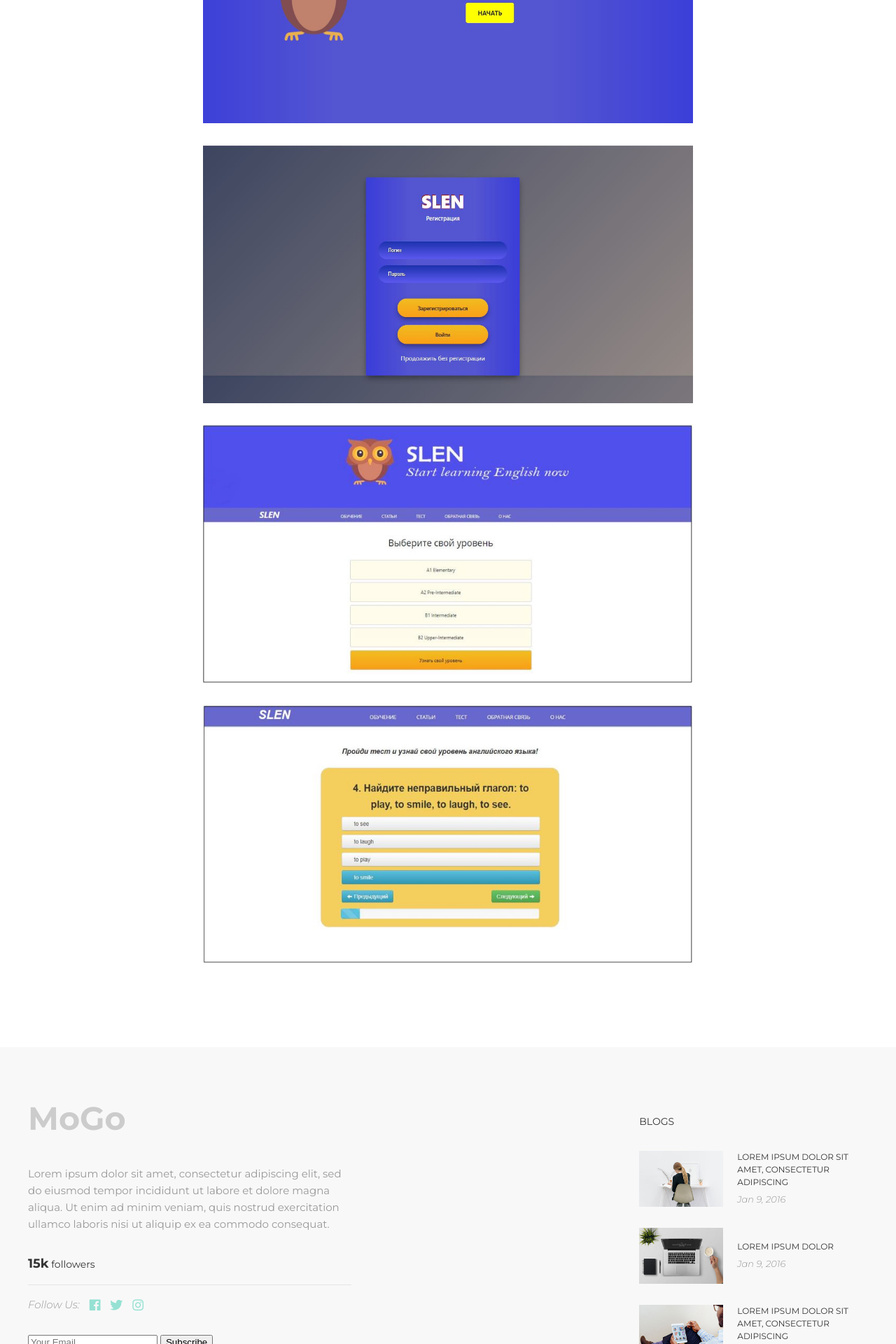
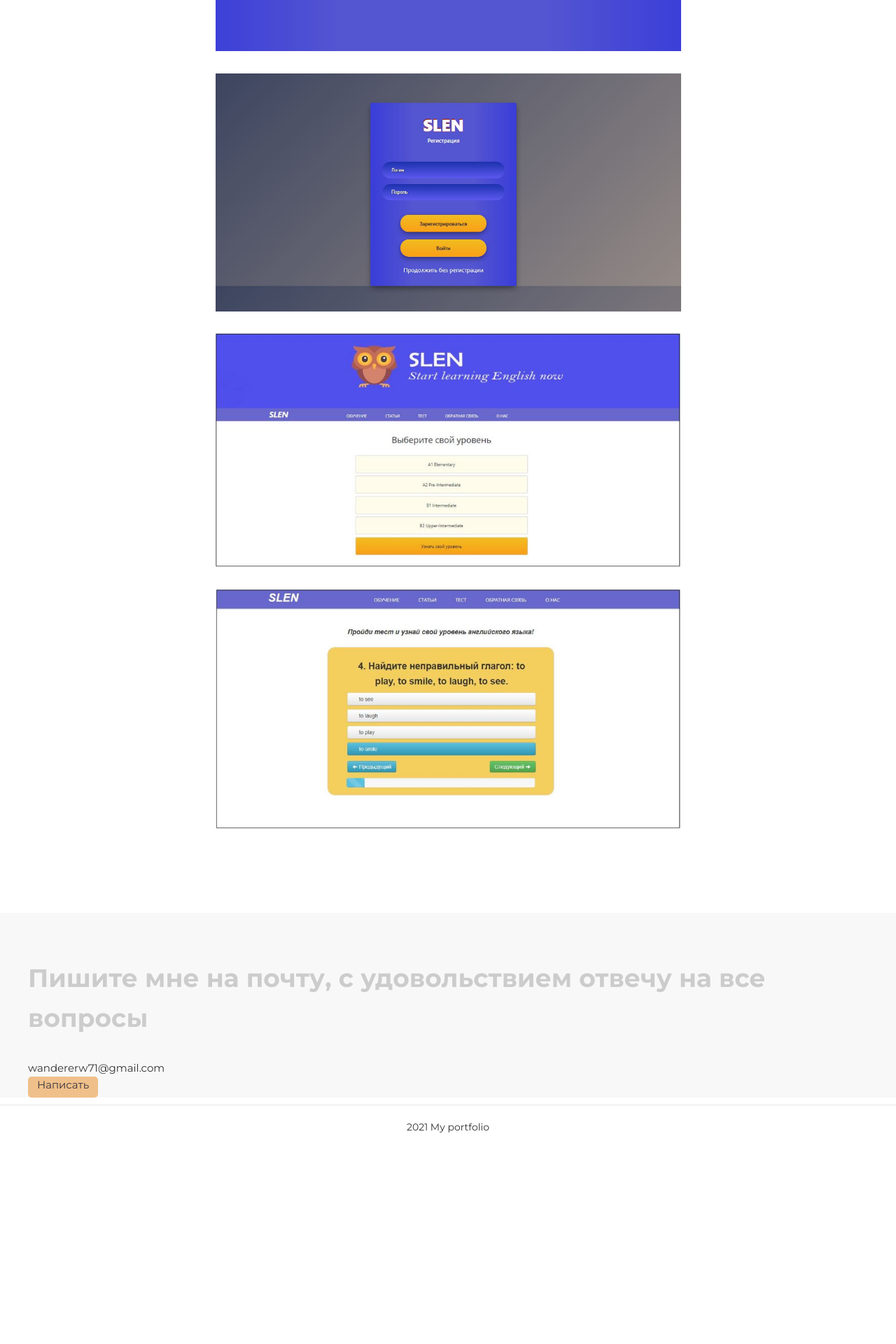
Before and after one commit to Veronika744/portfolio, a PHP site: page / in a window 1280 px wide. Shown: the part 2920-4840 px from the top of the page at 70% size. After the commit the page ends 4538 px from the top, so only its background shows below. Run offline with PHP 8.4, Linux system fonts and the light colour scheme.

Commit message:
commit3_finish

```diff
--- a/assets/css/style.css
+++ b/assets/css/style.css
@@ -215,7 +215,7 @@ hr {
     width: 100%;
     height: 3px;
 
-    background-color: #fff;
+    background-color: rgb(110, 97, 97);
 
     position: absolute;
     top: 0;
@@ -237,7 +237,7 @@ hr {
     width: 100%;
     height: 3px;
 
-    background-color: #fff;
+    background-color: rgb(110, 97, 97);
 
     position: absolute;
     left: 0;
@@ -795,8 +795,8 @@ hr {
 
 .works__image {
     display: block;
-   width: 700px;
-    height: 400px;
+   width: 70%;
+    height: 50%;
     margin: 0 auto;
     transition: opacity .2s linear;
     padding-bottom: 30px;
@@ -892,268 +892,32 @@ hr {
 }
 
 
-/* Blog */
 
-.blog {
-    display: flex;
-    flex-wrap: wrap;
-    justify-content: space-between;
-}
-
-.blog__item {
-    width: 31%;
-}
-
-.blog__header {
-    position: relative;
-    margin-bottom: 14px;
-}
-
-.blog__photo {
-    display: block;
-    max-width: 100%;
-    height: auto;
-}
-
-.blog__date {
-    padding: 10px 20px;
-
-    background-color: #95e1d3;
-
-    font-style: italic;
-    font-size: 15px;
-    color: #fff;
-    font-weight: 300;
-    text-align: center;
-
-    position: absolute;
-    bottom: 10px;
-    left: -10px;
-    z-index: 1;
-}
-
-.blog__date-day {
-    font-size: 30px;
-    line-height: 1;
-    font-weight: 700;
-    font-style: normal;
-}
-
-.blog__content {
-    margin-bottom: 14px;
-}
-
-.blog__title {
-    margin-bottom: 10px;
-
-    font-size: 14px;
-    color: #333;
-    text-transform: uppercase;
-}
-
-.blog__title a {
-    color: inherit;
-    text-decoration: none;
-}
-
-.blog__title a:hover {
-    text-decoration: underline;
-}
-
-.blog__text {
-    font-size: 15px;
-    color: #999;
-}
-
-.blog__footer {
-    padding-top: 14px;
-    border-top: 1px solid #e5e5e5;
-
-    font-size: 15px;
-    font-weight: 300;
-    font-style: italic;
-    color: #999;
-}
-
-.blog-stat__item {
-    display: inline-block;
-    vertical-align: top;
-    margin-right: 10px;
-}
-
-.blog-stat__item i {
-    color: #95e1d3;
-}
-
-
-/* Map */
-
-.map {
-    text-align: center;
-}
-
-.map__title {
-    font-size: 24px;
-    color: #f38181;
-    font-weight: 700;
-    text-transform: uppercase;
-}
-
-.map__title:after {
-    content: "";
-    display: block;
-    width: 60px;
-    height: 3px;
-    margin: 15px auto 0;
-
-    background-color: #f38181;
-}
-
-.map__title a {
-    color: inherit;
-    text-decoration: none;
-}
-
-.map__title a:hover {
-    text-decoration: underline;
-}
-
-
-
-/* Footer */
 .footer {
     padding-top: 65px;
-
     background-color: #f8f8f8;
 }
-
-.footer__inner {
-    display: flex;
-    flex-wrap: wrap;
-    justify-content: space-between;
-    margin: 0 -15px;
-    padding-bottom: 65px;
-}
-
-.footer__col {
-    padding: 0 15px;
-}
-
-.footer__col--first {
-    width: 40%;
-}
-
-.footer__col--second {
-    width: 29%;
-}
-
-.footer__col--third {
-    width: 22%;
-}
-
-.footer__logo {
-    margin-bottom: 30px;
-
-    font-size: 46px;
+.footer__txt{
+        margin-bottom: 30px;
+    font-size: 36px;
     font-weight: 700;
     color: #ccc;
 }
+.btn__mess{
+    width: 100px;
+    height: 30px;
+    margin-bottom: 10px;
+    text-align: center;
+    border-radius: 5px;
+    background-color: #f0c08a;
+}
+.write__link{
+    text-decoration: none;
+     color: rgb(56, 51, 61);
 
-.footer__text {
-    margin-bottom: 30px;
-
-    font-size: 15px;
-    color: #999;
 }
-
-.footer__social {
-    margin-bottom: 25px;
-}
-
-.footer__social-header {
-    padding-bottom: 15px;
-
-    font-size: 14px;
-    color: #333;
-
-    border-bottom: 1px solid #e5e5e5;
-}
-
-.footer__social-header b {
-    font-size: 18px;
-}
-
-.footer__social-content {
-    padding-top: 15px;
-
-    font-size: 15px;
-    color: #999;
-    font-style: italic;
-    font-weight: 300;
-}
-
-.footer__social-content a {
-    display: inline-block;
-    vertical-align: middle;
-    margin-left: 10px;
-
-    font-size: 18px;
-    color: #95e1d3;
-}
-
-.footer__title {
-    margin: 30px 0;
-
-    font-size: 14px;
-    color: #333;
-    text-transform: uppercase;
-}
-
-
-
-/* Blogs */
-.blogs__item {
-    display: flex;
-    align-items: center;
-    margin-bottom: 30px;
-}
-
-.blogs__img {
-    width: 120px;
-    height: 80px;
-}
-
-.blogs__content {
-    padding-left: 20px;
-}
-
-.blogs__title {
-    display: block;
-    margin-bottom: 5px;
-
-    color: #333;
-    font-size: 12px;
-    line-height: 1.5;
-    text-transform: uppercase;
-    text-decoration: none;
-}
-
-.blogs__title:hover {
-    text-decoration: underline;
-}
-
-.blogs__date {
-    font-size: 13px;
-    color: #999;
-    font-style: italic;
-    font-weight: 300;
-}
-
-
-
-
-
-
+.write__link:hover{
+color: blue;}
 /* Copyright */
 .copyright {
     padding: 20px 0;
@@ -1176,11 +940,11 @@ hr {
 
     /* Intro */
     .intro__suptitle {
-        font-size: 52px;
+        font-size: 80px;
     }
 
     .intro__title {
-        font-size: 80px;
+        font-size: 50px;
     }
 
     /* Reviews */
@@ -1193,11 +957,11 @@ hr {
 
     /* Intro */
     .intro__suptitle {
-        font-size: 42px;
+        font-size: 60px;
     }
 
     .intro__title {
-        font-size: 50px;
+        font-size: 40px;
     }
 
     /* Stat */
@@ -1267,6 +1031,13 @@ hr {
         min-height: 650px;
     }
 
+    .intro__suptitle {
+        font-size: 50px;
+    }
+
+    .intro__title {
+        font-size: 30px;
+    }
 
     /* Header */
     .header {
@@ -1418,11 +1189,11 @@ hr {
 
     /* Intro */
     .intro__suptitle {
-        font-size: 22px;
+        font-size: 40px;
     }
 
     .intro__title {
-        font-size: 40px;
+        font-size: 30px;
     }
 
     /* Section */
--- a/index.html
+++ b/index.html
@@ -177,80 +177,15 @@
     <!-- Footer -->
     <footer class="footer" id="footer">
         <div class="container">
-
-            <div class="footer__inner">
-                <div class="footer__col  footer__col--first">
-                    <div class="footer__logo">MoGo</div>
-                    <div class="footer__text">Lorem ipsum dolor sit amet, consectetur adipiscing elit, sed do eiusmod tempor incididunt ut labore et dolore magna aliqua. Ut enim ad minim veniam, quis nostrud exercitation ullamco laboris nisi ut aliquip ex ea commodo consequat.</div>
-
-                    <div class="footer__social">
-                        <div class="footer__social-header">
-                            <b>15k</b> followers
-                        </div>
-                        <div class="footer__social-content">
-                            Follow Us:
-                            <a href="#" target="_blank">
-                                <i class="fab fa-facebook"></i>
-                            </a>
-                            <a href="#" target="_blank">
-                                <i class="fab fa-twitter"></i>
-                            </a>
-                            <a href="#" target="_blank">
-                                <i class="fab fa-instagram"></i>
-                            </a>
-                        </div>
-                    </div>
-
-                    <form class="subscribe" action="/" method="post">
-                        <input class="subscribe__input" type="email" name="name" placeholder="Your Email...">
-                        <button class="subscribe__btn" type="submit">Subscribe</button>
-                    </form>
-                </div><!-- /.footer__col -->
-
-                <div class="footer__col  footer__col--second">
-                    <div class="footer__title">Blogs</div>
-
-                    <div class="blogs">
-                        <div class="blogs__item">
-                            <img class="blogs__img" src="assets/images/blog/1.jpg" alt="">
-                            <div class="blogs__content">
-                                <a class="blogs__title" href="#">Lorem ipsum dolor sit amet, consectetur adipiscing</a>
-                                <div class="blogs__date">Jan 9, 2016</div>
-                            </div>
-                        </div>
-
-                        <div class="blogs__item">
-                            <img class="blogs__img" src="assets/images/blog/2.jpg" alt="">
-                            <div class="blogs__content">
-                                <a class="blogs__title" href="#">Lorem ipsum dolor</a>
-                                <div class="blogs__date">Jan 9, 2016</div>
-                            </div>
-                        </div>
-
-                        <div class="blogs__item">
-                            <img class="blogs__img" src="assets/images/blog/3.jpg" alt="">
-                            <div class="blogs__content">
-                                <a class="blogs__title" href="#">Lorem ipsum dolor sit amet, consectetur adipiscing</a>
-                                <div class="blogs__date">Jan 9, 2016</div>
-                            </div>
-                        </div>
-                    </div><!-- /.blogs -->
-                </div>
-
-                <div class="footer">
-                <div class="container">
-                <form action="contact.php" method="POST" class="form">
-                <input type="text" name="name" placeholder="Введите имя" class="name">
-                <input type="email" name="email" placeholder="Введите ваш email" class="email">
-                <textarea name="message" placeholder="Сообщение..." class="message"></textarea>
-                <button class="btn__form" type="submit">Отправить</button>
-                    </div><!--/form__group-->
-                </form>
+            <div class="footer__txt">Пишите мне на почту, с удовольствием отвечу на все вопросы</div>
+<div class="email">wandererw71@gmail.com</div>
+<div class="btn__mess">
+<a  class="write__link" href="mailto:wandererw71@gmail.com">Написать</a></div>
                 </div>
             </div><!-- /.footer__inner -->
 
             <div class="copyright">
-                © 2016 MoGo free PSD template by <span>Laaqiq</span>
+                2021 My portfolio
             </div>
 
         </div><!-- /.container -->
```
